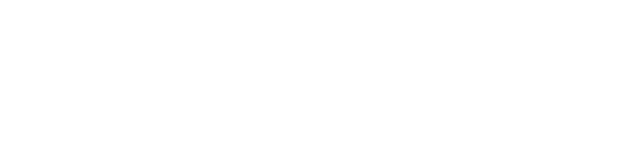
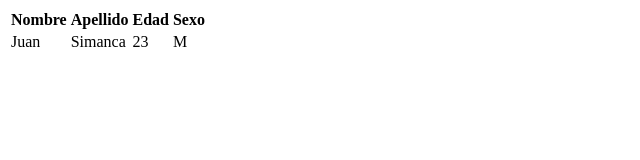
Before and after one commit to Juansesg/bootcamp, a plain HTML site: page topic-1/1.B/index.html in a window 1280 px wide. Shown: the whole page, without its empty margins (0-640 px from the left). Drawn offline with Linux system fonts and the light colour scheme.

Commit message:
agregue tabla con ejercicio 1b

```diff
--- a/topic-1/1.B/index.html
+++ b/topic-1/1.B/index.html
@@ -4,8 +4,24 @@
     <head>
 
         <title>Tabla de HTML</title>
+        <table>
+            <tr>
+                <th>Nombre</th>
+                <th>Apellido</th>
+                <th>Edad</th>
+                <th>Sexo</th>
+            </tr>
+            <body><tr>
+                <td>Juan</td>
+                <td>Simanca</td>
+                <td>23</td>
+                <td>M</td>
+        </table>
     </head>
     <body>
 
+
+
+
     </body>
 </html>
```
